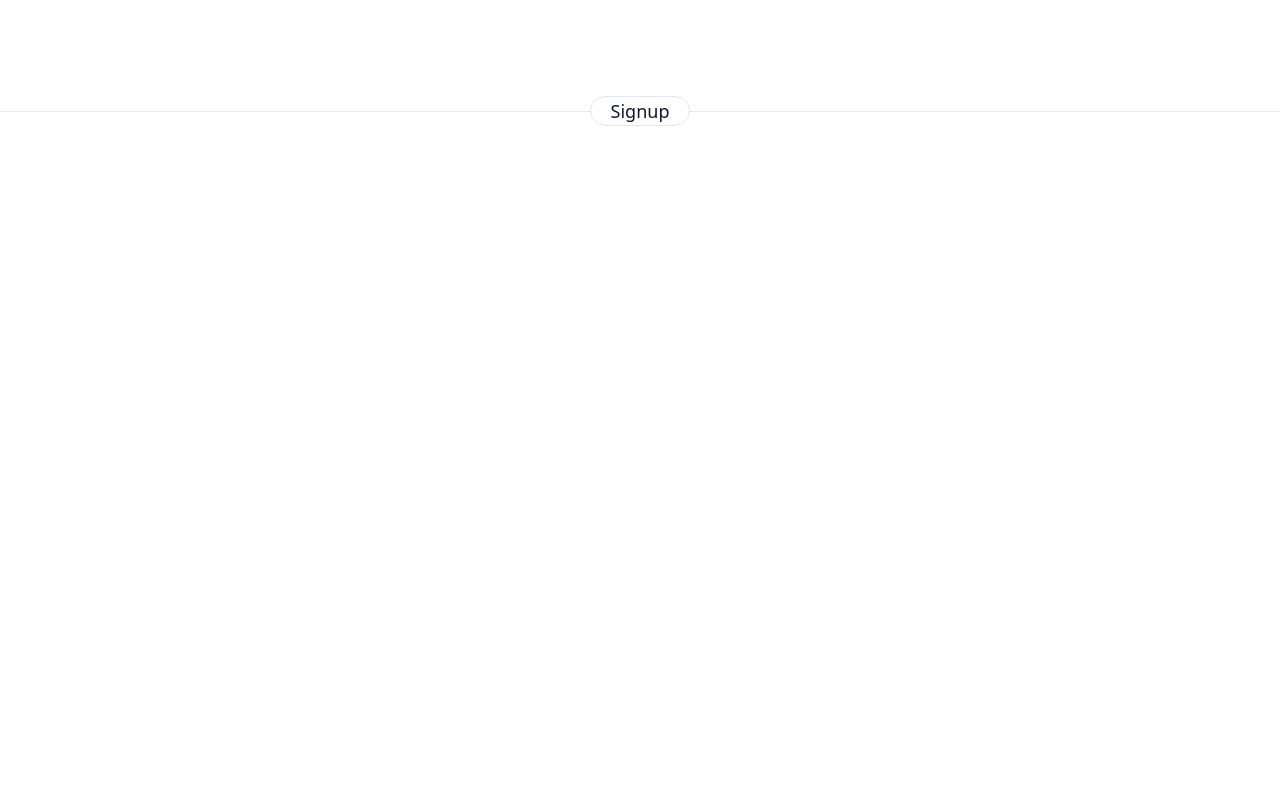
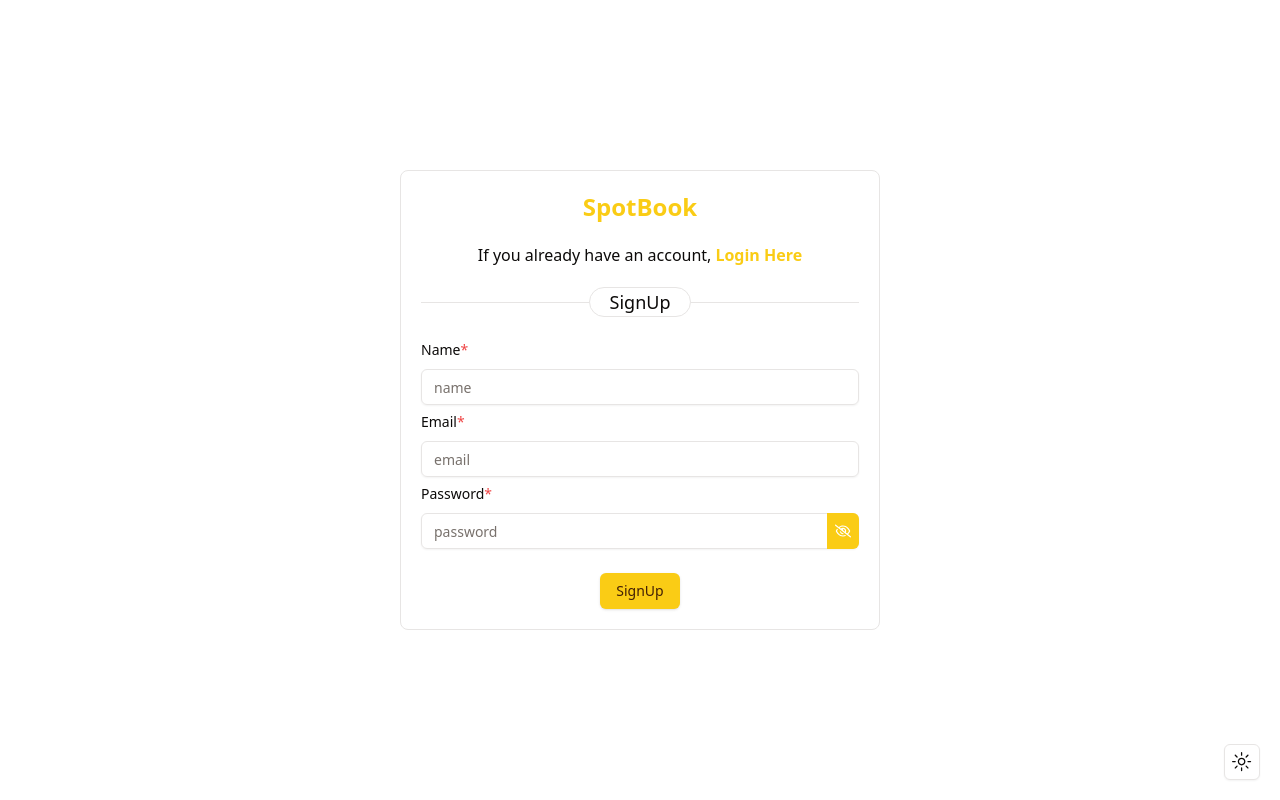
Before and after one commit to raybagas7/Spotlite_BookStore_FE, a Next.js app: page /signup in a window 1280 px wide. Built offline with nearby package versions, Linux system fonts and the light colour scheme.

Commit message:
feat(components): - add input from shadcn - make signupform and customized input component

```diff
--- a/package.json
+++ b/package.json
@@ -21,6 +21,7 @@
     "react": "^18",
     "react-dom": "^18",
     "react-hook-form": "^7.51.1",
+    "react-icons": "^5.0.1",
     "sonner": "^1.4.41",
     "tailwind-merge": "^2.2.2",
     "tailwindcss-animate": "^1.0.7",
--- /dev/null
+++ b/src/components/Form/SignupForm.tsx
@@ -0,0 +1,144 @@
+import * as z from 'zod';
+import Link from 'next/link';
+import React, { useState } from 'react';
+import HeaderLined from '../HeaderLined';
+import {
+  Form,
+  FormControl,
+  FormField,
+  FormItem,
+  FormLabel,
+  FormMessage,
+} from '@/components/ui/form';
+import { FaRegEyeSlash, FaRegEye } from 'react-icons/fa6';
+import { useForm } from 'react-hook-form';
+import { zodResolver } from '@hookform/resolvers/zod';
+import { Input } from '../ui/input';
+import { InputPrime } from '../ui/input-prime';
+import { Button } from '../ui/button';
+
+const SignupForm = () => {
+  const [showPasswod, setShowPassword] = useState<boolean>(false);
+  const onToggleShowPassword = () => {
+    setShowPassword((prev) => !prev);
+  };
+
+  const signupFormSchema = z.object({
+    name: z
+      .string()
+      .min(2, {
+        message: 'Fullname must be at least 2 characters.',
+      })
+      .refine((value) => /^[a-zA-Z ]+$/.test(value), {
+        message: 'Fullname can only contain letters',
+      }),
+    email: z.string().email({ message: 'Must be a valid email' }),
+    password: z
+      .string()
+      .min(8, { message: 'Password must be at least 8 characters long' }),
+  });
+
+  const form = useForm<z.infer<typeof signupFormSchema>>({
+    resolver: zodResolver(signupFormSchema),
+    defaultValues: {
+      name: '',
+      password: '',
+    },
+  });
+
+  async function onSubmit(values: z.infer<typeof signupFormSchema>) {
+    console.log(values);
+  }
+  return (
+    <div className="shadow-drop-line mt-5 w-[80vw] rounded-lg border-[1px] border-border bg-background p-5 lg:mt-0 lg:w-[30rem]">
+      <div className="space-y-3 lg:space-y-5">
+        <p className="text-center text-2xl font-bold text-primary">SpotBook</p>
+        <div className="flex flex-col justify-center gap-1 text-center text-xs lg:flex-row lg:text-base">
+          <p className="hidden lg:block">{`If you already have an account,`}</p>
+          <Link
+            href={'/login'}
+            className="text-primary font-bold transition-transform hover:underline hover:transition-transform"
+          >
+            Login Here
+          </Link>
+        </div>
+        <HeaderLined className="text-sm lg:text-base">SignUp</HeaderLined>
+        <Form {...form}>
+          <form onSubmit={form.handleSubmit(onSubmit)} className="space-y-1">
+            <FormField
+              control={form.control}
+              name="name"
+              render={({ field }) => (
+                <FormItem>
+                  <FormLabel className="font-base">
+                    Name
+                    <span className="text-red-500">*</span>
+                  </FormLabel>
+                  <FormControl>
+                    <Input placeholder="name" {...field} />
+                  </FormControl>
+                  <FormMessage />
+                </FormItem>
+              )}
+            />
+            <FormField
+              control={form.control}
+              name="email"
+              render={({ field }) => (
+                <FormItem>
+                  <FormLabel className="font-base">
+                    Email
+                    <span className="text-red-500">*</span>
+                  </FormLabel>
+                  <FormControl>
+                    <Input type="email" placeholder="email" {...field} />
+                  </FormControl>
+                  <FormMessage />
+                </FormItem>
+              )}
+            />
+            <FormField
+              control={form.control}
+              name="password"
+              render={({ field }) => (
+                <FormItem>
+                  <FormLabel className="font-base">
+                    Password
+                    <span className="text-red-500">*</span>
+                  </FormLabel>
+                  <FormControl>
+                    <InputPrime
+                      icon={
+                        showPasswod ? (
+                          <FaRegEye
+                            className=" cursor-pointer dark:text-primary-foreground"
+                            onClick={onToggleShowPassword}
+                          />
+                        ) : (
+                          <FaRegEyeSlash
+                            className=" cursor-pointer dark:text-primary-foreground"
+                            onClick={onToggleShowPassword}
+                          />
+                        )
+                      }
+                      iconEnd
+                      type={showPasswod ? 'text' : 'password'}
+                      placeholder="password"
+                      {...field}
+                    />
+                  </FormControl>
+                  <FormMessage />
+                </FormItem>
+              )}
+            />
+            <div className="flex w-full justify-center pt-5 ">
+              <Button className="w-full lg:w-fit">SignUp</Button>
+            </div>
+          </form>
+        </Form>
+      </div>
+    </div>
+  );
+};
+
+export default SignupForm;
--- /dev/null
+++ b/src/components/ui/input-prime.tsx
@@ -0,0 +1,41 @@
+import * as React from 'react';
+import { cn } from '@/lib/utils';
+
+interface InputProps extends React.InputHTMLAttributes<HTMLInputElement> {
+  icon?: React.ReactNode;
+  iconEnd?: boolean;
+}
+
+const InputPrime = React.forwardRef<HTMLInputElement, InputProps>(
+  ({ icon, className, type, iconEnd, ...props }, ref) => {
+    return (
+      <div className="relative w-full">
+        <div className={cn(`relative`, className)}>
+          <input
+            type={type}
+            className={cn(
+              `${
+                icon ? `${iconEnd ? 'pl-3' : 'pl-12'} pr-3` : 'px-3'
+              } flex h-9 w-full rounded-md border border-input bg-transparent py-1 text-sm shadow-sm transition-colors file:border-0 file:bg-transparent file:text-sm file:font-medium placeholder:text-muted-foreground focus-visible:outline-none focus-visible:ring-1 focus-visible:ring-ring disabled:cursor-not-allowed disabled:opacity-50`,
+              className
+            )}
+            ref={ref}
+            {...props}
+          />
+          {icon && (
+            <div
+              className={`${
+                iconEnd ? 'right-0 rounded-r-md' : 'rounded-l-md'
+              } absolute top-0 flex h-full items-center justify-center bg-primary p-2 text-white`}
+            >
+              {icon && icon}
+            </div>
+          )}
+        </div>
+      </div>
+    );
+  }
+);
+InputPrime.displayName = 'InputPrime';
+
+export { InputPrime };
--- /dev/null
+++ b/src/components/ui/input.tsx
@@ -0,0 +1,25 @@
+import * as React from "react"
+
+import { cn } from "@/lib/utils"
+
+export interface InputProps
+  extends React.InputHTMLAttributes<HTMLInputElement> {}
+
+const Input = React.forwardRef<HTMLInputElement, InputProps>(
+  ({ className, type, ...props }, ref) => {
+    return (
+      <input
+        type={type}
+        className={cn(
+          "flex h-9 w-full rounded-md border border-input bg-transparent px-3 py-1 text-sm shadow-sm transition-colors file:border-0 file:bg-transparent file:text-sm file:font-medium placeholder:text-muted-foreground focus-visible:outline-none focus-visible:ring-1 focus-visible:ring-ring disabled:cursor-not-allowed disabled:opacity-50",
+          className
+        )}
+        ref={ref}
+        {...props}
+      />
+    )
+  }
+)
+Input.displayName = "Input"
+
+export { Input }
--- a/src/pages/signup/index.tsx
+++ b/src/pages/signup/index.tsx
@@ -1,4 +1,7 @@
+import SignupForm from '@/components/Form/SignupForm';
 import HeaderLined from '@/components/HeaderLined';
+import { ModeToggle } from '@/components/ui/mode-toggle';
+import { ThemeProvider } from '@/components/ui/theme-provider';
 import Head from 'next/head';
 import React from 'react';
 import { Toaster } from 'sonner';
@@ -7,18 +10,23 @@ const Signup = () => {
   return (
     <>
       <Head>
-        <title>Admin Registration | Kazee Employee Management</title>
-        <meta name="Kazee" content="Generated by create next app" />
+        <title>Signup</title>
+        <meta name="spotlite" content="Generated by create next app" />
         <meta name="viewport" content="width=device-width, initial-scale=1" />
         <link rel="icon" href="/favicon.ico" />
       </Head>
-      <main className="min-w-screen min-h-screen gap-3 px-3 pb-10 pt-16 md:px-28 md:pt-24 2xl:px-72 ">
-        <HeaderLined className="text-primary absolute left-0">
-          Signup
-        </HeaderLined>
-        <Toaster richColors closeButton />
-        {/* <AdminRegistrationForm /> */}
-      </main>
+      <ThemeProvider attribute="class" defaultTheme="system">
+        <main className="min-w-screen flex min-h-screen items-center justify-center">
+          <div className="flex flex-col gap-1 px-5 lg:flex-row lg:gap-32">
+            <SignupForm />
+          </div>
+          <div className="fixed bottom-5 right-5 z-[50] rounded-lg bg-background">
+            <ModeToggle />
+          </div>
+          <Toaster richColors closeButton />
+          {/* <AdminRegistrationForm /> */}
+        </main>
+      </ThemeProvider>
     </>
   );
 };
--- a/src/styles/globals.css
+++ b/src/styles/globals.css
@@ -5,64 +5,47 @@
 @layer base {
   :root {
     --background: 0 0% 100%;
-    --foreground: 222.2 84% 4.9%;
-
+    --foreground: 20 14.3% 4.1%;
     --card: 0 0% 100%;
-    --card-foreground: 222.2 84% 4.9%;
-
+    --card-foreground: 20 14.3% 4.1%;
     --popover: 0 0% 100%;
-    --popover-foreground: 222.2 84% 4.9%;
-
-    --primary: 222.2 47.4% 11.2%;
-    --primary-foreground: 210 40% 98%;
-
-    --secondary: 210 40% 96.1%;
-    --secondary-foreground: 222.2 47.4% 11.2%;
-
-    --muted: 210 40% 96.1%;
-    --muted-foreground: 215.4 16.3% 46.9%;
-
-    --accent: 210 40% 96.1%;
-    --accent-foreground: 222.2 47.4% 11.2%;
-
+    --popover-foreground: 20 14.3% 4.1%;
+    --primary: 47.9 95.8% 53.1%;
+    --primary-foreground: 26 83.3% 14.1%;
+    --secondary: 60 4.8% 95.9%;
+    --secondary-foreground: 24 9.8% 10%;
+    --muted: 60 4.8% 95.9%;
+    --muted-foreground: 25 5.3% 44.7%;
+    --accent: 60 4.8% 95.9%;
+    --accent-foreground: 24 9.8% 10%;
     --destructive: 0 84.2% 60.2%;
-    --destructive-foreground: 210 40% 98%;
-
-    --border: 214.3 31.8% 91.4%;
-    --input: 214.3 31.8% 91.4%;
-    --ring: 222.2 84% 4.9%;
-
+    --destructive-foreground: 60 9.1% 97.8%;
+    --border: 20 5.9% 90%;
+    --input: 20 5.9% 90%;
+    --ring: 20 14.3% 4.1%;
     --radius: 0.5rem;
   }
 
   .dark {
-    --background: 222.2 84% 4.9%;
-    --foreground: 210 40% 98%;
-
-    --card: 222.2 84% 4.9%;
-    --card-foreground: 210 40% 98%;
-
-    --popover: 222.2 84% 4.9%;
-    --popover-foreground: 210 40% 98%;
-
-    --primary: 210 40% 98%;
-    --primary-foreground: 222.2 47.4% 11.2%;
-
-    --secondary: 217.2 32.6% 17.5%;
-    --secondary-foreground: 210 40% 98%;
-
-    --muted: 217.2 32.6% 17.5%;
-    --muted-foreground: 215 20.2% 65.1%;
-
-    --accent: 217.2 32.6% 17.5%;
-    --accent-foreground: 210 40% 98%;
-
+    --background: 20 14.3% 4.1%;
+    --foreground: 60 9.1% 97.8%;
+    --card: 20 14.3% 4.1%;
+    --card-foreground: 60 9.1% 97.8%;
+    --popover: 20 14.3% 4.1%;
+    --popover-foreground: 60 9.1% 97.8%;
+    --primary: 47.9 95.8% 53.1%;
+    --primary-foreground: 26 83.3% 14.1%;
+    --secondary: 12 6.5% 15.1%;
+    --secondary-foreground: 60 9.1% 97.8%;
+    --muted: 12 6.5% 15.1%;
+    --muted-foreground: 24 5.4% 63.9%;
+    --accent: 12 6.5% 15.1%;
+    --accent-foreground: 60 9.1% 97.8%;
     --destructive: 0 62.8% 30.6%;
-    --destructive-foreground: 210 40% 98%;
-
-    --border: 217.2 32.6% 17.5%;
-    --input: 217.2 32.6% 17.5%;
-    --ring: 212.7 26.8% 83.9%;
+    --destructive-foreground: 60 9.1% 97.8%;
+    --border: 12 6.5% 15.1%;
+    --input: 12 6.5% 15.1%;
+    --ring: 35.5 91.7% 32.9%;
   }
 }
 
```
Also changed, not shown: 1 other file (tests, documents, lock files or other folders).
